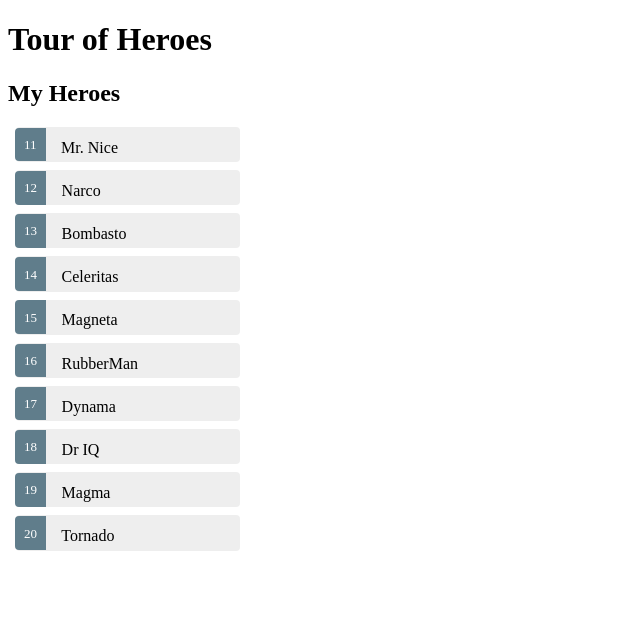
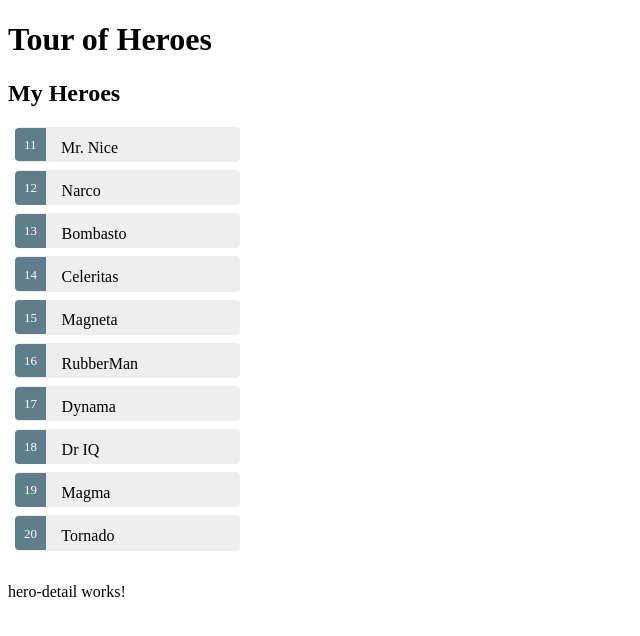
Before and after one commit to cloudliner/hello-angular, an Angular app: page / in a window 1280 px wide. Shown: the top 636 px of the page, without its empty margins (0-640 px from the left). Built offline with nearby package versions, Linux system fonts and the light colour scheme.

Commit message:
add app-hero-detail

```diff
--- a/src/app/app.component.html
+++ b/src/app/app.component.html
@@ -9,6 +9,8 @@
   </li>
 </ul>
 
+<app-hero-detail></app-hero-detail>
+
 <div *ngIf="selectedHero">
   <h2>{{ selectedHero.name }} details!</h2>
   <div><label>id: </label>{{ selectedHero.id }}</div>
--- a/src/app/app.module.ts
+++ b/src/app/app.module.ts
@@ -4,10 +4,12 @@ import { FormsModule } from '@angular/forms';
 import { HttpModule } from '@angular/http';
 
 import { AppComponent } from './app.component';
+import { HeroDetailComponent } from './hero-detail/hero-detail.component';
 
 @NgModule({
   declarations: [
-    AppComponent
+    AppComponent,
+    HeroDetailComponent
   ],
   imports: [
     BrowserModule,
--- /dev/null
+++ b/src/app/hero-detail/hero-detail.component.html
@@ -0,0 +1,3 @@
+<p>
+  hero-detail works!
+</p>
--- /dev/null
+++ b/src/app/hero-detail/hero-detail.component.ts
@@ -0,0 +1,15 @@
+import { Component, OnInit } from '@angular/core';
+
+@Component({
+  selector: 'app-hero-detail', // <app-hero-detail></app-hero-detail>
+  templateUrl: './hero-detail.component.html',
+  styleUrls: ['./hero-detail.component.css']
+})
+export class HeroDetailComponent implements OnInit {
+
+  constructor() { }
+
+  ngOnInit() {
+  }
+
+}
```
Also changed, not shown: src/app/hero-detail/hero-detail.component.css (added), 1 other file (tests, documents, lock files or other folders).
